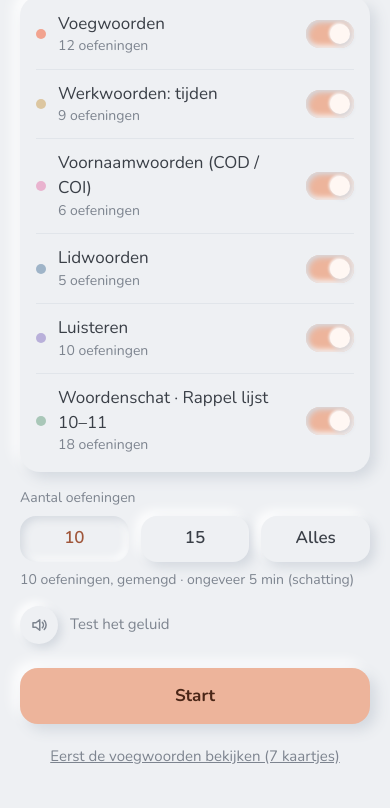
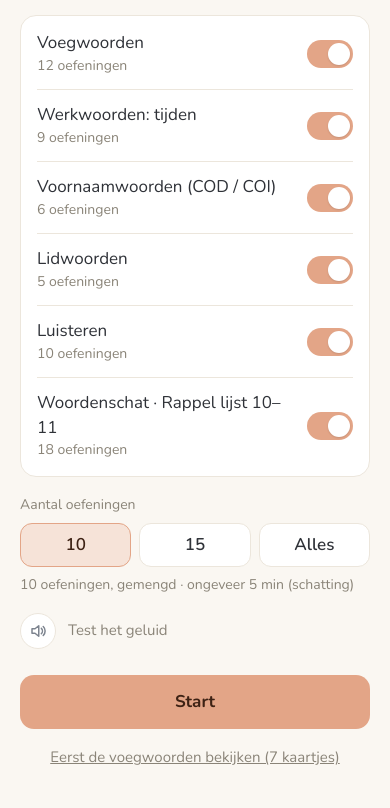
Before and after one commit to vincentschroeven/frans, a plain HTML site: page index.html in a window 390 px wide. Shown: the part 128-936 px from the top of the page. Drawn offline with nearby package versions, Linux system fonts and the light colour scheme.

Commit message:
Rustiger ontwerp: warm wit, geen schaduwen, eenvoudigere verbetering
Co-Authored-By: Claude Opus 5.5 <noreply@anthropic.com>
Claude-Session: https://claude.ai/code/session_01AKGV3Q6sfsLA7ky4VfDybt

```diff
--- a/index.html
+++ b/index.html
@@ -15,56 +15,54 @@
 <link rel="preconnect" href="https://fonts.googleapis.com">
 <link rel="stylesheet" href="https://fonts.googleapis.com/css2?family=Nunito:wght@400;600;700&display=swap">
 <style>
-:root{--bg:#EEF0F3;--ink:#3A3F47;--mute:#7D848F;--hi:#FFFFFF;--lo:#D3D8DF;--amber:#EDB49B;--amberInk:#4A2617;--line:#E1E5EA}
+:root{--bg:#FAF7F2;--card:#FFFFFF;--line:#ECE6DC;--ink:#2F3238;--mute:#8A8478;--peach:#E3A587;--peachInk:#3E2214;--peachSoft:#F6E3D8}
 *{box-sizing:border-box}
-html,body{margin:0;background:var(--bg);color:var(--ink);font-family:Nunito,system-ui,-apple-system,"Segoe UI",Roboto,Helvetica,Arial,sans-serif;font-size:17px;line-height:1.45}
-#app{max-width:480px;margin:0 auto;min-height:100vh;padding:22px 20px 30px;display:flex;flex-direction:column;gap:16px}
-.raised{background:var(--bg);box-shadow:6px 6px 14px var(--lo),-6px -6px 14px var(--hi)}
-.inset{background:var(--bg);box-shadow:inset 3px 3px 8px var(--lo),inset -3px -3px 8px var(--hi)}
+html,body{margin:0;background:var(--bg);color:var(--ink);font-family:Nunito,system-ui,-apple-system,"Segoe UI",Roboto,Helvetica,Arial,sans-serif;font-size:17px;line-height:1.45;-webkit-tap-highlight-color:transparent}
+#app{max-width:480px;margin:0 auto;min-height:100vh;padding:22px 20px 28px;display:flex;flex-direction:column;gap:18px}
 .head{display:flex;justify-content:space-between;align-items:center;font-size:14px;color:var(--mute)}
-.chip{display:inline-flex;align-items:center;gap:8px;font-size:14px;font-weight:600;color:var(--mute)}
-.bar{height:10px;border-radius:6px;background:var(--bg);box-shadow:inset 2px 2px 5px var(--lo),inset -2px -2px 5px var(--hi);padding:2px}.bar>div{height:100%;border-radius:4px;transition:width .4s ease}
-h1{margin:10px 0 0;font-size:28px;line-height:1.2;font-weight:600}
+.chip{font-size:14px;font-weight:600;color:var(--mute)}
+.bar{height:3px;border-radius:2px;background:var(--line)}.bar>div{height:100%;border-radius:2px;background:var(--peach);transition:width .4s ease}
+.hello{font-size:30px;font-weight:700;line-height:1.15;margin:6px 0 0}
+h1{margin:0;font-size:19px;line-height:1.3;font-weight:600}
 .muted{color:var(--mute)}.small{font-size:14px}.s15{font-size:15px}
-.grow{flex-grow:1;display:flex;flex-direction:column;gap:16px}
-.bottom{margin-top:auto;display:flex;flex-direction:column;gap:12px;padding-top:8px}
-.btn{height:56px;border:none;border-radius:18px;background:var(--amber);color:var(--amberInk);font:inherit;font-weight:700;cursor:pointer;width:100%;box-shadow:6px 6px 14px var(--lo),-6px -6px 14px var(--hi)}
-.btn:disabled{background:var(--bg);color:#A7ADB6;cursor:default;box-shadow:inset 3px 3px 8px var(--lo),inset -3px -3px 8px var(--hi)}
-.btn2{height:56px;border:none;border-radius:18px;background:var(--bg);color:var(--ink);font:inherit;font-weight:600;cursor:pointer;width:100%;box-shadow:6px 6px 14px var(--lo),-6px -6px 14px var(--hi)}
-.link{border:none;background:none;color:var(--mute);font:inherit;font-size:15px;text-decoration:underline;cursor:pointer;padding:10px}
-.list{border-radius:20px;padding:4px 16px;background:var(--bg);box-shadow:6px 6px 14px var(--lo),-6px -6px 14px var(--hi)}
-.row{display:flex;gap:12px;align-items:center;padding:12px 0;border-bottom:1px solid var(--line)}.row:last-child{border-bottom:none}
-.row{cursor:pointer}
-.txt{display:flex;flex-direction:column;flex-grow:1}
+.grow{flex-grow:1;display:flex;flex-direction:column;gap:18px}
+.bottom{margin-top:auto;display:flex;flex-direction:column;gap:10px;padding-top:8px}
+.btn{height:54px;border:none;border-radius:14px;background:var(--peach);color:var(--peachInk);font:inherit;font-weight:700;cursor:pointer;width:100%}
+.btn:disabled{background:var(--line);color:#A39C90;cursor:default}
+.btn2{height:54px;border:1px solid var(--line);border-radius:14px;background:var(--card);color:var(--ink);font:inherit;font-weight:600;cursor:pointer;width:100%}
+.link{border:none;background:none;color:var(--mute);font:inherit;font-size:15px;text-decoration:underline;cursor:pointer;padding:8px}
+.list{border-radius:16px;padding:2px 16px;background:var(--card);border:1px solid var(--line)}
+.row{display:flex;gap:12px;align-items:center;padding:13px 0;border-bottom:1px solid var(--line);cursor:pointer}.row:last-child{border-bottom:none}
+.txt{display:flex;flex-direction:column;flex-grow:1;min-width:0}
 .sr{position:absolute;opacity:0;width:1px;height:1px;margin:0;pointer-events:none}
-.sw{width:48px;height:28px;border-radius:999px;flex:none;position:relative;background:var(--bg);box-shadow:inset 2px 2px 6px var(--lo),inset -2px -2px 6px var(--hi);transition:background .25s ease}
-.sw::after{content:"";position:absolute;top:4px;left:4px;width:20px;height:20px;border-radius:50%;background:var(--bg);box-shadow:2px 2px 5px var(--lo),-1px -1px 3px var(--hi);transition:left .25s ease}
-input:checked + .sw{background:#EDB49B}
-input:checked + .sw::after{left:24px;background:#FFF7F3}
-input:focus-visible + .sw{outline:2px solid #D9906F;outline-offset:2px}
-.dot{width:10px;height:10px;border-radius:50%;flex:none}
-.pills{display:flex;gap:12px}.pill{flex:1;height:46px;border:none;border-radius:16px;background:var(--bg);color:var(--ink);font:inherit;font-weight:600;cursor:pointer;box-shadow:5px 5px 12px var(--lo),-5px -5px 12px var(--hi)}.pill.on{box-shadow:inset 3px 3px 8px var(--lo),inset -3px -3px 8px var(--hi);color:#A0563A}
-.card{background:var(--bg);border-radius:20px;padding:16px 18px;display:flex;flex-direction:column;gap:8px;box-shadow:6px 6px 14px var(--lo),-6px -6px 14px var(--hi)}
-.sent{font-size:21px;font-weight:600;line-height:1.35}
-.opt{min-height:54px;border:none;border-radius:16px;background:var(--bg);color:var(--ink);font:inherit;text-align:left;padding:10px 16px;cursor:pointer;width:100%;box-shadow:5px 5px 12px var(--lo),-5px -5px 12px var(--hi)}
-.opt.right{background:#B5D0BD;color:#22342A;font-weight:600}.opt.wrong{box-shadow:inset 3px 3px 8px var(--lo),inset -3px -3px 8px var(--hi);color:#9A6A5F;text-decoration:line-through}
-.opts{display:flex;flex-direction:column;gap:12px}
-.dropzone{min-height:60px;border-radius:16px;padding:10px;display:flex;flex-wrap:wrap;gap:8px;align-items:center;box-shadow:inset 3px 3px 8px var(--lo),inset -3px -3px 8px var(--hi)}
-.tiles{display:flex;flex-wrap:wrap;gap:10px}
-.tile{border:none;border-radius:12px;background:var(--bg);color:var(--ink);font:inherit;padding:7px 12px;cursor:pointer;box-shadow:4px 4px 10px var(--lo),-4px -4px 10px var(--hi)}.tile.in{background:var(--amber);color:var(--amberInk);box-shadow:none}
-.inp{height:54px;border:none;border-radius:16px;padding:0 16px;font:inherit;font-size:18px;width:100%;color:var(--ink);background:var(--bg);box-shadow:inset 3px 3px 8px var(--lo),inset -3px -3px 8px var(--hi);outline:none}
-.inp:focus{box-shadow:inset 3px 3px 8px var(--lo),inset -3px -3px 8px var(--hi),0 0 0 2px #F3CDBB}
-.verdict{align-self:flex-start;border-radius:999px;padding:4px 12px;font-weight:700;font-size:15px}
-.v-ok{background:#DCE8DF;color:#2E4636}.v-no{background:#E2E5EA;color:#4A505A}
+.sw{width:46px;height:28px;border-radius:999px;flex:none;position:relative;background:var(--line);transition:background .2s ease}
+.sw::after{content:"";position:absolute;top:3px;left:3px;width:22px;height:22px;border-radius:50%;background:#fff;box-shadow:0 1px 2px rgba(0,0,0,.12);transition:left .2s ease}
+input:checked + .sw{background:var(--peach)}
+input:checked + .sw::after{left:21px}
+input:focus-visible + .sw{outline:2px solid var(--peach);outline-offset:2px}
+.pills{display:flex;gap:8px}.pill{flex:1;height:44px;border:1px solid var(--line);border-radius:12px;background:var(--card);color:var(--ink);font:inherit;font-weight:600;cursor:pointer}.pill.on{background:var(--peachSoft);border-color:var(--peach);color:var(--peachInk)}
+.card{background:var(--card);border:1px solid var(--line);border-radius:16px;padding:16px 18px;display:flex;flex-direction:column;gap:8px}
+.sent{font-size:22px;font-weight:600;line-height:1.35}
+.opts{display:flex;flex-direction:column;gap:8px}
+.opt{min-height:52px;border:1px solid var(--line);border-radius:12px;background:var(--card);color:var(--ink);font:inherit;text-align:left;padding:10px 14px;cursor:pointer;width:100%;display:flex;justify-content:space-between;align-items:center;gap:10px}
+.opt.right{background:#E3F0E6;border-color:#9CC3A6;color:#24452E;font-weight:600}
+.opt.wrong{color:#A39C90;text-decoration:line-through}
+.dropzone{min-height:58px;border-radius:12px;padding:10px;display:flex;flex-wrap:wrap;gap:8px;align-items:center;border:1px dashed #D9D1C3;background:var(--card)}
+.tiles{display:flex;flex-wrap:wrap;gap:8px}
+.tile{border:1px solid var(--line);border-radius:10px;background:var(--card);color:var(--ink);font:inherit;padding:7px 12px;cursor:pointer}.tile.in{background:var(--peachSoft);border-color:var(--peach);color:var(--peachInk)}
+.inp{height:52px;border:1px solid #D9D1C3;border-radius:12px;padding:0 14px;font:inherit;font-size:18px;width:100%;color:var(--ink);background:var(--card);outline:none}
+.inp:focus{border-color:var(--peach);box-shadow:0 0 0 3px var(--peachSoft)}
+.fb{display:flex;flex-direction:column;gap:6px;border-top:1px solid var(--line);padding-top:14px}
+.v-ok{font-weight:700;color:#2F6B43}.v-no{font-weight:700;color:#A15A36}
+.saywrap{display:flex;gap:12px;align-items:flex-start}
+.spk{width:36px;height:36px;border-radius:50%;border:1px solid var(--line);background:var(--card);display:inline-flex;align-items:center;justify-content:center;cursor:pointer;flex:none;padding:0}
+.play{width:68px;height:68px;border-radius:50%;border:none;background:var(--peach);display:flex;align-items:center;justify-content:center;cursor:pointer;padding:0}
+.lrow{display:flex;align-items:center;gap:16px}
+.cheer{font-size:30px;font-weight:700;line-height:1.15}
+.ring{align-self:center;width:140px;height:140px;border-radius:50%;display:flex;align-items:center;justify-content:center;margin-top:10px}
+.ring>div{width:116px;height:116px;border-radius:50%;background:var(--bg);display:flex;align-items:center;justify-content:center;font-size:28px;font-weight:700}
 .sep{border-top:1px solid var(--line);padding-top:10px}
-.spk{width:38px;height:38px;border-radius:50%;border:none;background:var(--bg);display:inline-flex;align-items:center;justify-content:center;cursor:pointer;flex:none;padding:0;box-shadow:4px 4px 10px var(--lo),-4px -4px 10px var(--hi)}
-.play{width:76px;height:76px;border-radius:50%;border:none;background:var(--bg);display:flex;align-items:center;justify-content:center;cursor:pointer;padding:0;box-shadow:7px 7px 16px var(--lo),-7px -7px 16px var(--hi)}
-.lrow{display:flex;align-items:center;gap:18px}
-.saywrap{display:flex;gap:12px;align-items:flex-start}
-.cheer{font-size:32px;font-weight:700;line-height:1.15}
-.ring{align-self:center;width:150px;height:150px;border-radius:50%;display:flex;align-items:center;justify-content:center;box-shadow:8px 8px 18px var(--lo),-8px -8px 18px var(--hi);margin-top:8px}
-.ring>div{width:112px;height:112px;border-radius:50%;background:var(--bg);display:flex;align-items:center;justify-content:center;font-size:30px;font-weight:600;box-shadow:inset 3px 3px 8px var(--lo),inset -3px -3px 8px var(--hi)}
-@media (prefers-reduced-motion: reduce){.bar>div{transition:none}}
+@media (prefers-reduced-motion: reduce){.bar>div,.sw,.sw::after{transition:none}}
 </style>
 </head>
 <body>
@@ -166,7 +164,7 @@ var D = new Data();
 var CARDS = D.cards(), TOPICS = D.topics(), EX = [], COLOR = {};
 TOPICS.forEach(function(tp){ COLOR[tp.key]=tp.color; tp.ex.forEach(function(e){ e.topic = tp.name; e.key = tp.key; EX.push(e); }); });
 var SPK = '<svg aria-hidden="true" width="18" height="18" viewBox="0 0 24 24" fill="none" stroke="#7D848F" stroke-width="2" stroke-linejoin="round" stroke-linecap="round"><path d="M4 9h4l5-4v14l-5-4H4z"/><path d="M16.5 8.5a5 5 0 0 1 0 7"/><path d="M19 6a8.5 8.5 0 0 1 0 12"/></svg>';
-var PLAY = '<svg aria-hidden="true" width="30" height="30" viewBox="0 0 24 24" fill="#D9906F"><path d="M8 5l12 7-12 7z"/></svg>';
+var PLAY = '<svg aria-hidden="true" width="30" height="30" viewBox="0 0 24 24" fill="#3E2214"><path d="M8 5l12 7-12 7z"/></svg>';
 var frVoice = null;
 function pickVoice(){ try{ var vs = window.speechSynthesis.getVoices(); var fr = vs.filter(function(v){ return /^fr/i.test(v.lang); }); frVoice = fr.filter(function(v){ return /fr[-_]FR/i.test(v.lang); })[0] || fr[0] || null; }catch(e){} }
 try{ if(window.speechSynthesis){ pickVoice(); window.speechSynthesis.onvoiceschanged = pickVoice; } }catch(e){}
@@ -225,8 +223,8 @@ var A = {
 };
 
 function head(chip,color,right,p){
-  var c = chip ? '<span class="chip"><span class="dot" style="background:'+color+'"></span>'+esc(chip)+'</span>' : '<span></span>';
-  return '<div class="head">'+c+'<span>'+esc(right)+'</span></div><div class="bar"><div style="width:'+Math.round(p)+'%;background:'+color+'"></div></div>';
+  var c = chip ? '<span class="chip">'+esc(chip)+'</span>' : '<span></span>';
+  return '<div class="head">'+c+'<span>'+esc(right)+'</span></div><div class="bar"><div style="width:'+Math.round(p)+'%"></div></div>';
 }
 var FLOWER = '<svg aria-hidden="true" width="92" height="120" viewBox="0 0 92 120" style="align-self:flex-end"><path d="M46 52 L46 118" stroke="#1F2D44" stroke-width="4"/><path d="M46 92 C30 84 26 72 28 66 C38 70 46 80 46 92Z" fill="#1F2D44"/><path d="M46 104 C62 96 66 84 64 78 C54 82 46 92 46 104Z" fill="#E07AB6"/><g fill="#E8492B"><circle cx="46" cy="18" r="11"/><circle cx="68" cy="27" r="11"/><circle cx="77" cy="49" r="11"/><circle cx="68" cy="71" r="11"/><circle cx="24" cy="71" r="11"/><circle cx="15" cy="49" r="11"/><circle cx="24" cy="27" r="11"/></g><circle cx="46" cy="49" r="17" fill="#EBB02F"/><circle cx="46" cy="49" r="8" fill="#FFF9EE"/></svg>';
 
@@ -234,8 +232,9 @@ function render(){
   var h="";
   if(S.phase==="start"){
     var avail=buildQueue(S.chosen,0).length, planned=S.size>0?Math.min(S.size,avail):avail, min=Math.max(1,Math.round(planned*0.5));
-    h+=head("","#EDB49B","",0)+'<div class="grow"><h1>Wat wil je oefenen?</h1><div class="list">';
-    TOPICS.forEach(function(tp){ h+='<label class="row" for="t-'+tp.key+'"><span class="dot" style="background:'+tp.color+'"></span><span class="txt"><span>'+esc(tp.name)+'</span><span class="small muted">'+tp.ex.length+' oefeningen</span></span><input class="sr" type="checkbox" id="t-'+tp.key+'" data-a="toggle" data-v="'+tp.key+'"'+(S.chosen[tp.key]?' checked':'')+'><span class="sw" aria-hidden="true"></span></label>'; });
+    var dn=["zondag","maandag","dinsdag","woensdag","donderdag","vrijdag","zaterdag"], mn=["januari","februari","maart","april","mei","juni","juli","augustus","september","oktober","november","december"], now=new Date();
+    h+='<div class="grow"><div><div class="small muted">'+dn[now.getDay()]+' '+now.getDate()+' '+mn[now.getMonth()]+'</div><div class="hello">Bonjour !</div></div><h1>Wat wil je oefenen?</h1><div class="list">';
+    TOPICS.forEach(function(tp){ h+='<label class="row" for="t-'+tp.key+'"><span class="txt"><span>'+esc(tp.name)+'</span><span class="small muted">'+tp.ex.length+' oefeningen</span></span><input class="sr" type="checkbox" id="t-'+tp.key+'" data-a="toggle" data-v="'+tp.key+'"'+(S.chosen[tp.key]?' checked':'')+'><span class="sw" aria-hidden="true"></span></label>'; });
     h+='</div><div style="display:flex;flex-direction:column;gap:8px"><span class="small muted">Aantal oefeningen</span><div class="pills">';
     [[10,"10"],[15,"15"],[0,"Alles"]].forEach(function(z){ h+='<button class="pill'+(S.size===z[0]?' on':'')+'" data-a="size" data-v="'+z[0]+'">'+z[1]+'</button>'; });
     h+='</div><span class="small muted">'+(avail?planned+' oefeningen, gemengd · ongeveer '+min+' min (schatting)':'Kies minstens één onderwerp.')+'</span></div>';
@@ -244,24 +243,25 @@ function render(){
   } else if(S.phase==="intro"){
     var c=CARDS[S.introIdx];
     h+=head("Voegwoorden",COLOR.voeg,(S.introIdx+1)+" / "+CARDS.length,(S.introIdx+1)/CARDS.length*100);
-    h+='<div class="grow"><p class="s15 muted" style="margin:6px 0 0">Lees het woord, de zin en de vertaling.</p><div class="card"><div class="saywrap"><div style="font-size:32px;font-weight:700;line-height:1.1;flex-grow:1">'+esc(c.fr)+'</div>'+spk(c.fr)+'</div><div style="font-size:18px">'+esc(c.nl)+'</div><div class="sep saywrap"><div style="font-size:19px;flex-grow:1">'+esc(c.ex)+'</div>'+spk(c.ex)+'</div><div class="s15 muted">'+esc(c.exNl)+'</div></div>';
+    h+='<div class="grow"><p class="s15 muted" style="margin:6px 0 0">Lees het woord, de zin en de vertaling.</p><div class="card"><div class="saywrap"><div style="font-size:30px;font-weight:700;line-height:1.1;flex-grow:1">'+esc(c.fr)+'</div>'+spk(c.fr)+'</div><div style="font-size:18px">'+esc(c.nl)+'</div><div class="sep saywrap"><div style="font-size:19px;flex-grow:1">'+esc(c.ex)+'</div>'+spk(c.ex)+'</div><div class="s15 muted">'+esc(c.exNl)+'</div></div>';
     h+='<div class="bottom"><button class="btn" data-a="introNext">'+(S.introIdx<CARDS.length-1?'Volgende →':'Start de oefeningen →')+'</button></div></div>';
   } else if(S.phase==="ex"){
     var ex=cur(), id=S.queue[S.pos], total=S.queue.length, col=COLOR[ex.key];
     h+=head(ex.topic+(S.round>1?" · fouten":""),col,(S.pos+1)+" / "+total,(S.pos+(S.answered?1:0))/total*100);
-    h+='<div class="grow"><div class="small muted" style="margin-top:4px">'+esc(ex.q)+'</div>';
+    h+='<div class="grow">';
     var showNl = !ex.fr2nl && !isListen(ex) && (ex.t!=="mc" || ex.key==="ww");
-    if(showNl) h+='<div style="font-size:18px">'+esc(ex.nl)+'</div>';
+    if(showNl) h+='<div style="font-size:18px;margin-top:6px">'+esc(ex.nl)+'</div>';
     if(isListen(ex)){
       h+='<div class="lrow"><button class="play" aria-label="Speel de zin af" data-a="say" data-v="'+esc(ex.full)+'">'+PLAY+'</button><button class="pill'+(S.slow?' on':'')+'" style="flex:none;padding:0 16px" data-a="slow">Trager</button></div>';
       h+='<div class="s15 muted" id="ttsmsg">'+esc(S.ttsMsg||"")+'</div>';
     }
     if(ex.s){
       var hideSpk = ex.s.indexOf("___")>=0 || isListen(ex);
-      h+='<div class="saywrap"><div class="sent" style="flex-grow:1">'+esc(ex.s)+'</div>'+(hideSpk?'':spk(ex.s))+'</div>';
+      h+='<div class="saywrap" style="margin-top:6px"><div class="sent" style="flex-grow:1">'+esc(ex.s)+'</div>'+(hideSpk?'':spk(ex.s))+'</div>';
     }
+    h+='<div class="s15 muted" style="margin-top:-8px">'+esc(ex.q)+'</div>';
     var order = S.perm[id];
-    if(ex.t==="mc"||ex.t==="lmc"){ h+='<div class="opts">'; order.forEach(function(i){ var o=ex.o[i]; var cl="opt"; if(S.answered&&i===ex.a) cl+=" right"; else if(S.answered&&i===S.picked) cl+=" wrong"; h+='<button class="'+cl+'" data-a="pick" data-v="'+i+'">'+esc(o)+'</button>'; }); h+='</div>'; }
+    if(ex.t==="mc"||ex.t==="lmc"){ h+='<div class="opts">'; order.forEach(function(i){ var o=ex.o[i]; var cl="opt"; var mark=""; if(S.answered&&i===ex.a){ cl+=" right"; mark='<svg aria-hidden="true" width="18" height="18" viewBox="0 0 24 24" fill="none" stroke="#2F6B43" stroke-width="2.5" stroke-linecap="round" stroke-linejoin="round"><path d="M5 12.5l4.5 4.5L19 7.5"/></svg>'; } else if(S.answered&&i===S.picked) cl+=" wrong"; h+='<button class="'+cl+'" data-a="pick" data-v="'+i+'"><span>'+esc(o)+'</span>'+mark+'</button>'; }); h+='</div>'; }
     if(ex.t==="build"){ h+='<div class="dropzone">'; if(!S.built.length) h+='<span class="s15 muted" style="padding-left:6px">Tik de stukjes in de juiste volgorde.</span>'; S.built.forEach(function(k,j){ h+='<button class="tile in" data-a="remove" data-v="'+j+'">'+esc(ex.tiles[k])+'</button>'; }); h+='</div><div class="tiles">'; order.forEach(function(k){ if(S.built.indexOf(k)<0) h+='<button class="tile" data-a="add" data-v="'+k+'">'+esc(ex.tiles[k])+'</button>'; }); h+='</div>'; }
     if(ex.t==="lrep" && !S.answered){
       if(!S.revealed) h+='<button class="btn2" data-a="reveal">Toon de zin</button>';
@@ -271,11 +271,15 @@ function render(){
     if(S.answered){
       var why=""; if(ex.why){ if(ex.t==="mc"&&S.picked!==ex.a&&ex.why[S.picked]) why=ex.why[S.picked]; if(ex.t==="type"&&!S.correct&&ex.why[S.typedFinal]) why=ex.why[S.typedFinal]; } if(S.ok2&&ex.ok2&&ex.ok2[S.typedFinal]) why=ex.ok2[S.typedFinal];
       var corr=(ex.t==="mc"||ex.t==="lmc")?ex.o[ex.a]:(ex.t==="build"?ex.full:(ex.show||""));
-      var vtxt=S.correct?(S.ok2?"Ook juist":"Juist"):"Niet juist"; if(ex.t==="lrep") vtxt=S.correct?"Gelukt":"Komt terug"; if(ex.tense) vtxt+=" · het is "+ex.tense;
-      h+='<div class="card"><span class="verdict '+(S.correct?'v-ok':'v-no')+'">'+esc(vtxt)+'</span>';
-      if((!S.correct||S.ok2)&&ex.t!=="lrep") h+='<div>Juist is: <b>'+esc(corr)+'</b></div>';
+      var ok=S.correct, vtxt;
+      if(ex.t==="lrep") vtxt = ok ? "Gelukt." : "Komt terug.";
+      else vtxt = ok ? (S.ok2 ? "Ook juist." : "Juist.") : "Bijna.";
+      if(ex.tense) vtxt += " Het is " + ex.tense + ".";
+      var showCorr = (!ok||S.ok2) && ex.t!=="lrep" && ex.t!=="mc" && ex.t!=="lmc";
+      h+='<div class="fb"><div><span class="'+(ok?'v-ok':'v-no')+'">'+esc(vtxt)+'</span>'+(showCorr?' <span>Juist: <b>'+esc(corr)+'</b></span>':'')+'</div>';
       if(why) h+='<div class="s15">'+esc(why)+'</div>';
-      h+='<div class="s15 muted">'+esc(ex.tip)+'</div><div class="sep saywrap"><div style="flex-grow:1"><div>'+esc(ex.full)+'</div><div class="s15 muted">'+esc(ex.nl)+'</div></div>'+spk(ex.full)+'</div></div>';
+      h+='<div class="s15 muted">'+esc(ex.tip)+'</div>';
+      h+='<div class="saywrap" style="margin-top:4px"><div style="flex-grow:1"><div>'+esc(ex.full)+'</div><div class="s15 muted">'+esc(ex.nl)+'</div></div>'+spk(ex.full)+'</div></div>';
     }
     h+='<div class="bottom">';
     if(!S.answered&&ex.t==="build") h+='<button class="btn" data-a="check"'+(S.built.length?'':' disabled')+'>Controleer</button>';
@@ -285,8 +289,8 @@ function render(){
   } else {
     var tot=S.queue.length, r=tot?S.score/tot:0;
     var ch=r===1?["Chapeau !","Petje af!"]:(r>=0.7?["Bien joué !","Goed gedaan!"]:["Petit à petit, l'oiseau fait son nid.","Stap voor stap kom je er wel. Letterlijk: beetje bij beetje bouwt de vogel zijn nest."]);
-    var pc=Math.round(r*100); h+=head("Klaar","#EDB49B","",100)+'<div class="grow"><div class="ring" style="background:conic-gradient(#EDB49B '+(pc*3.6)+'deg, #E4E8ED 0deg)"><div>'+pc+'%</div></div><div style="text-align:center"><div class="cheer">'+esc(ch[0])+'</div><div class="s15 muted" style="margin-top:4px">'+esc(ch[1])+'</div></div><div style="font-size:18px;text-align:center" class="muted">'+S.score+' van de '+tot+' juist'+(S.round>1?' (fouten opnieuw)':'')+'</div>';
-    if(S.wrong.length){ h+='<div class="card" style="gap:2px"><div class="small muted">Fouten · komen morgen terug</div>'; S.wrong.forEach(function(id){ h+='<div style="padding:8px 0;border-bottom:1px solid #E1E5EA;display:flex;gap:10px;align-items:center"><span class="dot" style="background:'+COLOR[EX[id].key]+'"></span><span>'+esc(EX[id].label)+'</span></div>'; }); h+='</div>'; }
+    var pc=Math.round(r*100); h+='<div class="grow"><div class="ring" style="background:conic-gradient(#E3A587 '+(pc*3.6)+'deg, #ECE6DC 0deg)"><div>'+pc+'%</div></div><div style="text-align:center"><div class="cheer">'+esc(ch[0])+'</div><div class="s15 muted" style="margin-top:4px">'+esc(ch[1])+'</div></div><div style="font-size:18px;text-align:center" class="muted">'+S.score+' van de '+tot+' juist'+(S.round>1?' (fouten opnieuw)':'')+'</div>';
+    if(S.wrong.length){ h+='<div class="card" style="gap:2px"><div class="small muted">Fouten · komen morgen terug</div>'; S.wrong.forEach(function(id){ h+='<div style="padding:8px 0;border-bottom:1px solid #ECE6DC;display:flex;gap:10px;align-items:center"><span>'+esc(EX[id].label)+'</span></div>'; }); h+='</div>'; }
     else h+='<p style="margin:0">Alles juist. Morgen komen er een paar terug als herhaling.</p>';
     h+='<div class="bottom">'+(S.wrong.length?'<button class="btn" data-a="retry">Fouten nu nog eens</button>':'')+'<button class="btn2" data-a="restart">Nieuwe les</button></div></div>';
   }
--- a/sw.js
+++ b/sw.js
@@ -1,4 +1,4 @@
-const CACHE = "frans-v1";
+const CACHE = "frans-v2";
 const FILES = ["./", "./index.html", "./manifest.json", "./icon-192.png", "./icon-512.png"];
 self.addEventListener("install", e => { e.waitUntil(caches.open(CACHE).then(c => c.addAll(FILES))); self.skipWaiting(); });
 self.addEventListener("activate", e => { e.waitUntil(caches.keys().then(ks => Promise.all(ks.filter(k => k !== CACHE).map(k => caches.delete(k))))); self.clients.claim(); });
```
